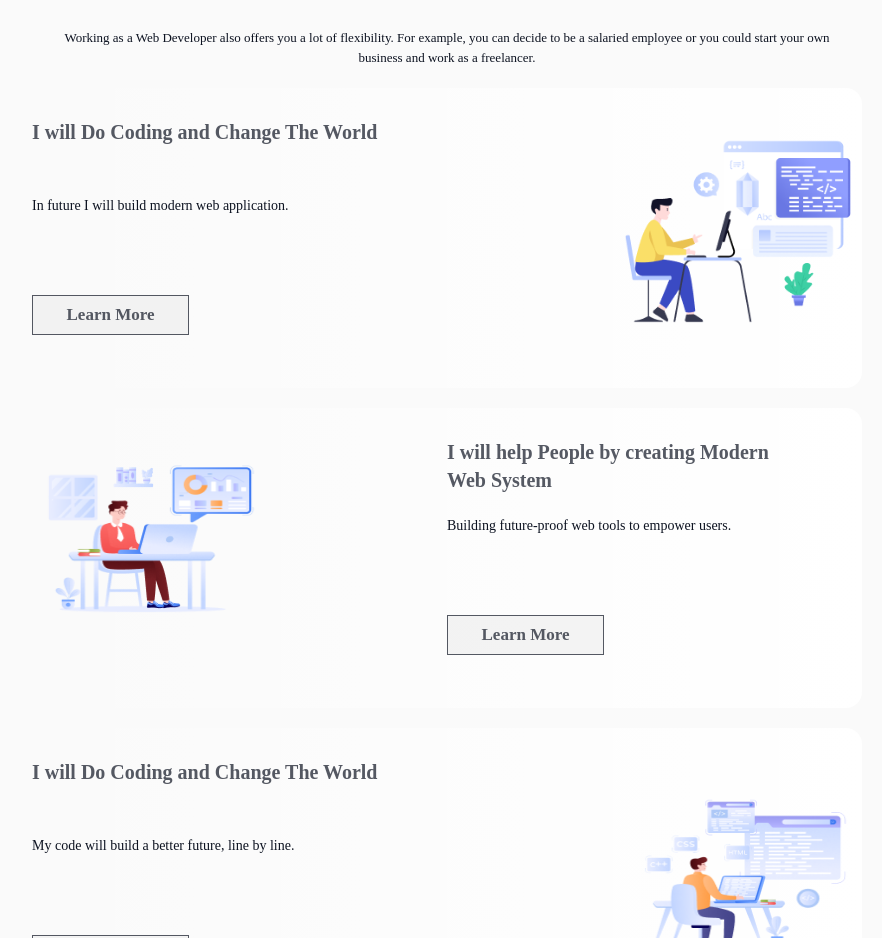
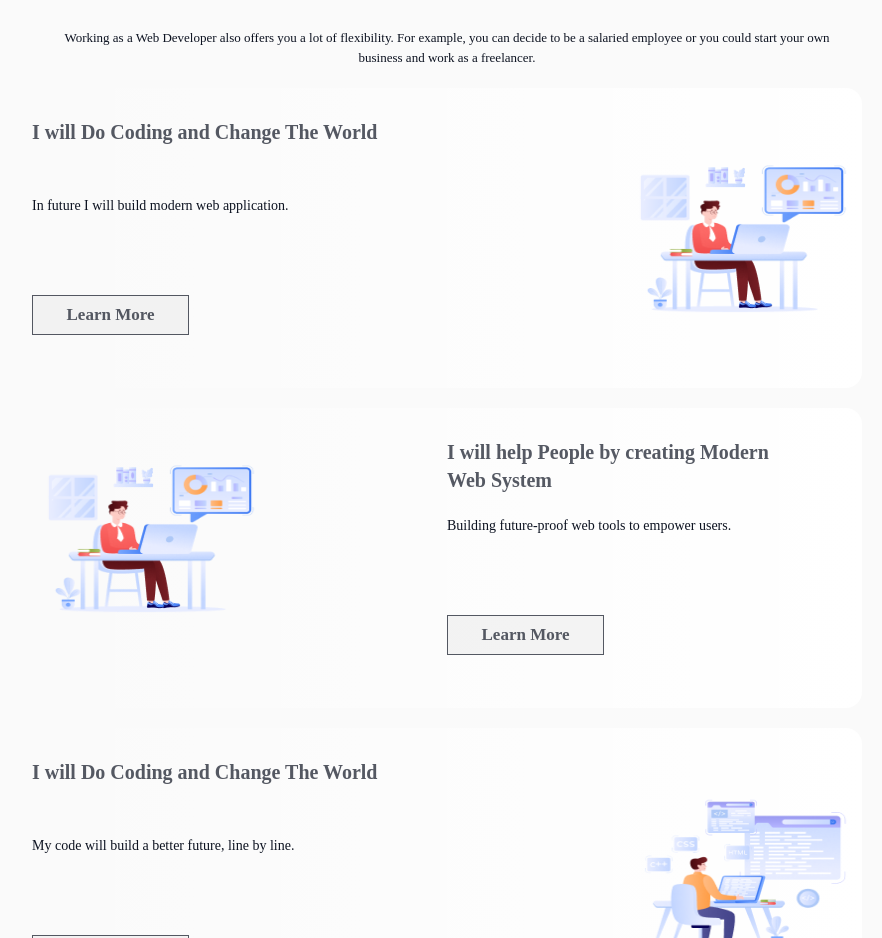
Before and after one commit to RifatCSE10/PH-assignment-1, a plain HTML site: page index.html in a window 1280 px wide. Shown: the part 800-1738 px from the top of the page, without its empty margins (193-1075 px from the left). Drawn offline with Linux system fonts and the light colour scheme; a web font is replaced by a local one.

Commit message:
photo error fixed_2

```diff
--- a/index.html
+++ b/index.html
@@ -45,7 +45,7 @@
           </div>
           <div class="right photo_align">
             <div class="photo">
-              <img src="./assets/layer1.png" alt="photo" />
+              <img src="./assets/Group_3.png" alt="photo" />
             </div>
           </div>
         </div>
```
